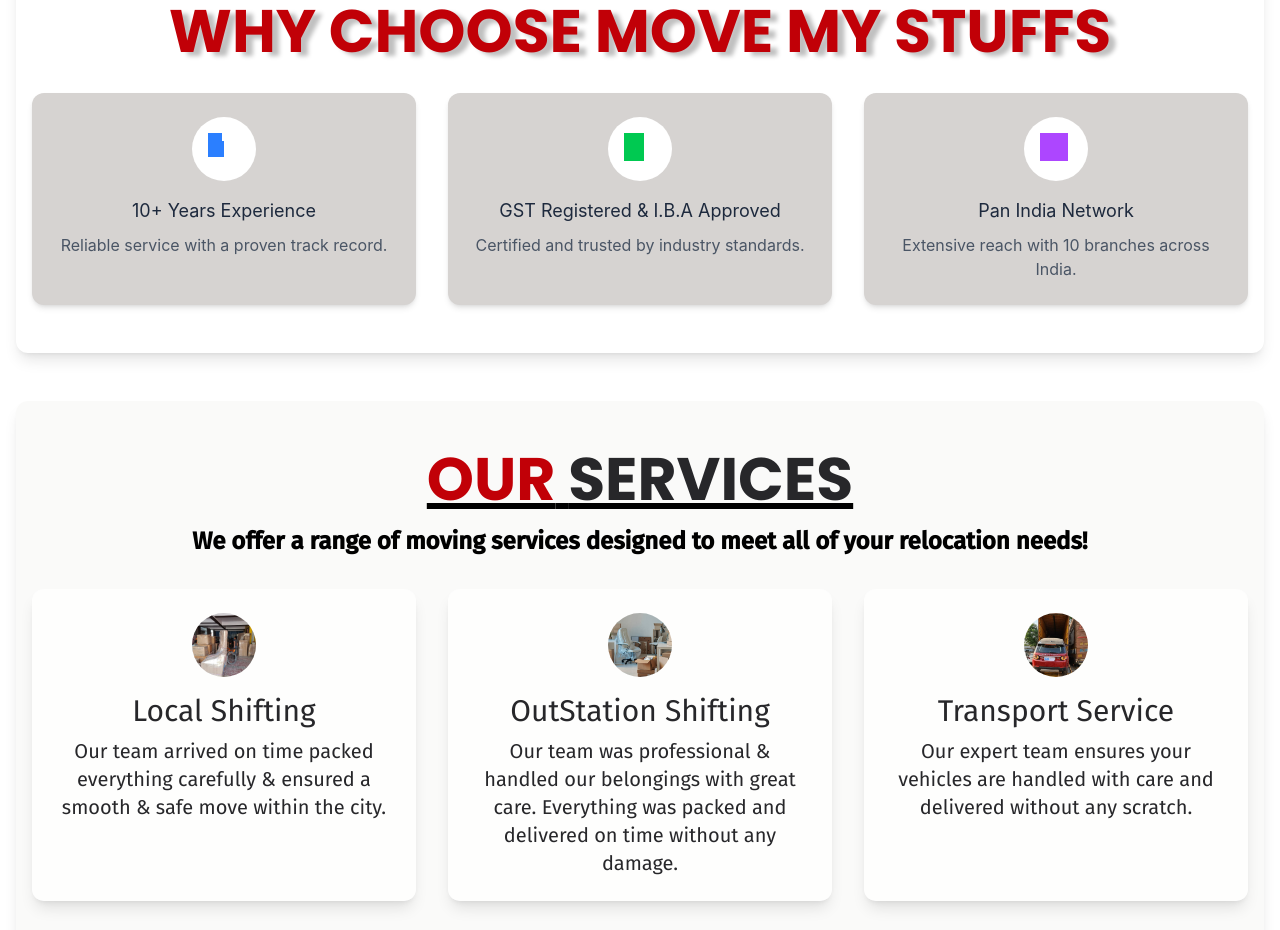
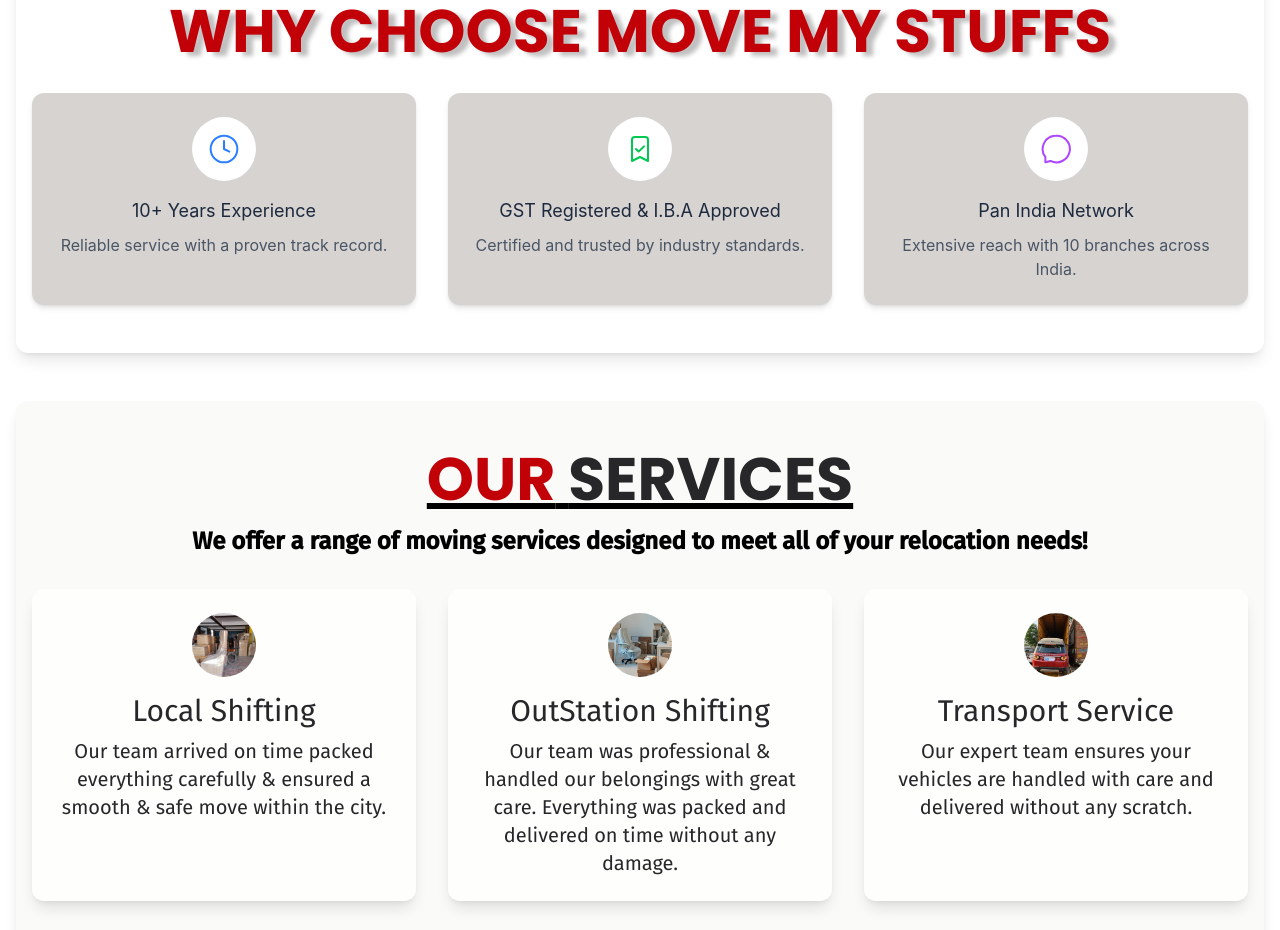
Before and after one commit to ramasubramanian6/p-mm, a React (Vite) app: page / in a window 1280 px wide. Shown: the part 880-1810 px from the top of the page. Built offline with nearby package versions, Linux system fonts and the light colour scheme.

Commit message:
add the images in icon

```diff
--- a/src/pages/Home.jsx
+++ b/src/pages/Home.jsx
@@ -120,19 +120,27 @@
           </button>
         </section>
 
-        {/* Why Choose Us Section */}
         <section className="py-12 bg-white rounded-xl shadow-lg px-4">
           <h2 className="text-center text-3xl md:text-6xl font-bold font-['Poppins'] text-red-700 mb-8 [text-shadow:7px_4px_4px_rgb(0_0_0/_0.25)]">
             WHY CHOOSE MOVE MY STUFFS
           </h2>
           <div className="grid grid-cols-1 md:grid-cols-3 gap-8">
+            {/* Experience */}
             <div className="bg-stone-300 rounded-xl shadow-md p-6 text-center flex flex-col items-center">
               <div className="w-16 h-16 bg-white rounded-full flex items-center justify-center mb-4">
-                {/* Icon Placeholder 1 */}
-                <div className="w-8 h-8 relative">
-                  <div className="w-3.5 h-3 absolute bg-blue-500" />
-                  <div className="w-4 h-4 absolute bg-blue-500 top-2" />
-                </div>
+                <svg
+                  className="w-8 h-8 text-blue-500"
+                  fill="none"
+                  stroke="currentColor"
+                  strokeWidth="1.5"
+                  viewBox="0 0 24 24"
+                >
+                  <path
+                    strokeLinecap="round"
+                    strokeLinejoin="round"
+                    d="M12 6v6l4 2m6-2a10 10 0 11-20 0 10 10 0 0120 0z"
+                  />
+                </svg>
               </div>
               <h3 className="text-slate-800 text-lg font-normal font-['Inter'] mb-2">
                 10+ Years Experience
@@ -142,13 +150,22 @@
               </p>
             </div>
 
+            {/* GST & IBA */}
             <div className="bg-stone-300 rounded-xl shadow-md p-6 text-center flex flex-col items-center">
               <div className="w-16 h-16 bg-white rounded-full flex items-center justify-center mb-4">
-                {/* Icon Placeholder 2 */}
-                <div className="w-8 h-8 relative">
-                  <div className="w-5 h-7 absolute bg-green-500" />
-                  <div className="w-2 h-1.5 absolute bg-green-500 top-3 left-3" />
-                </div>
+                <svg
+                  className="w-8 h-8 text-green-500"
+                  fill="none"
+                  stroke="currentColor"
+                  strokeWidth="1.5"
+                  viewBox="0 0 24 24"
+                >
+                  <path
+                    strokeLinecap="round"
+                    strokeLinejoin="round"
+                    d="M9 12l2 2 4-4m1-7H8a2 2 0 00-2 2v16l6-3 6 3V5a2 2 0 00-2-2z"
+                  />
+                </svg>
               </div>
               <h3 className="text-slate-800 text-lg font-normal font-['Inter'] mb-2">
                 GST Registered & I.B.A Approved
@@ -158,14 +175,22 @@
               </p>
             </div>
 
+            {/* Pan India */}
             <div className="bg-stone-300 rounded-xl shadow-md p-6 text-center flex flex-col items-center">
               <div className="w-16 h-16 bg-white rounded-full flex items-center justify-center mb-4">
-                {/* Icon Placeholder 3 */}
-                <div className="w-8 h-8 relative">
-                  <div className="w-7 h-7 absolute bg-purple-500" />
-                  <div className="w-2.5 h-7 absolute bg-purple-500 left-4" />
-                  <div className="w-7 h-0 absolute bg-purple-500 top-4" />
-                </div>
+                <svg
+                  className="w-8 h-8 text-purple-500"
+                  fill="none"
+                  stroke="currentColor"
+                  strokeWidth="1.5"
+                  viewBox="0 0 24 24"
+                >
+                  <path
+                    strokeLinecap="round"
+                    strokeLinejoin="round"
+                    d="M12 2a10 10 0 00-7.94 16.06L4 22l3.94-1.06A10 10 0 1012 2z"
+                  />
+                </svg>
               </div>
               <h3 className="text-slate-800 text-lg font-normal font-['Inter'] mb-2">
                 Pan India Network
@@ -275,11 +300,11 @@
             <div className="flex flex-col items-center text-center p-4">
               {/* Icon placeholder for Registered Trademark */}
 
-                <img
-                  className="w-40 h-40 object-contain"
-                  src={logo1}
-                  alt="Trademark Logo"
-                />
+              <img
+                className="w-40 h-40 object-contain"
+                src={logo1}
+                alt="Trademark Logo"
+              />
 
               <h3 className="text-neutral-800 text-xl font-normal font-['Poppins'] leading-tight mb-2">
                 Registered Trademark
```
